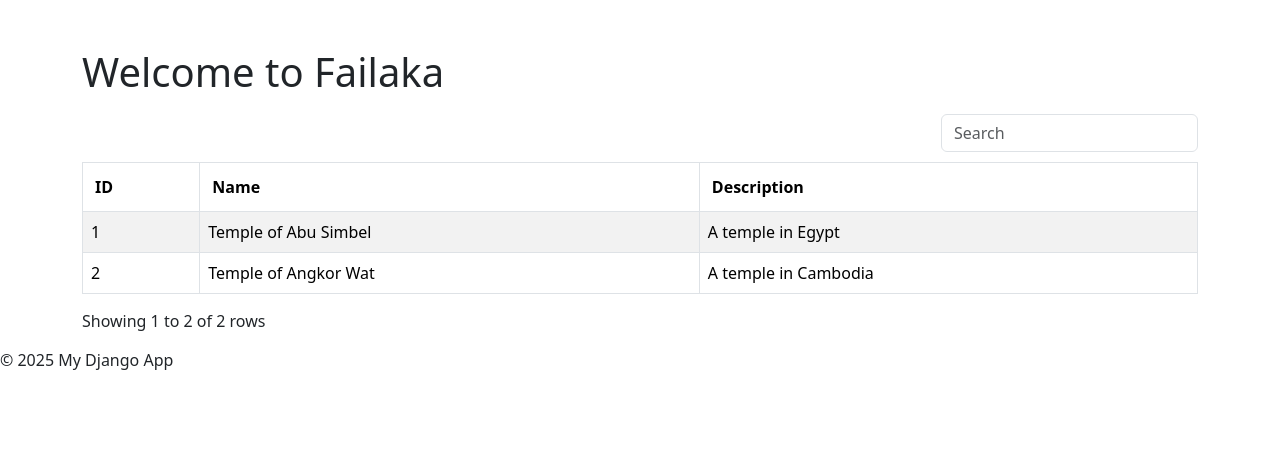
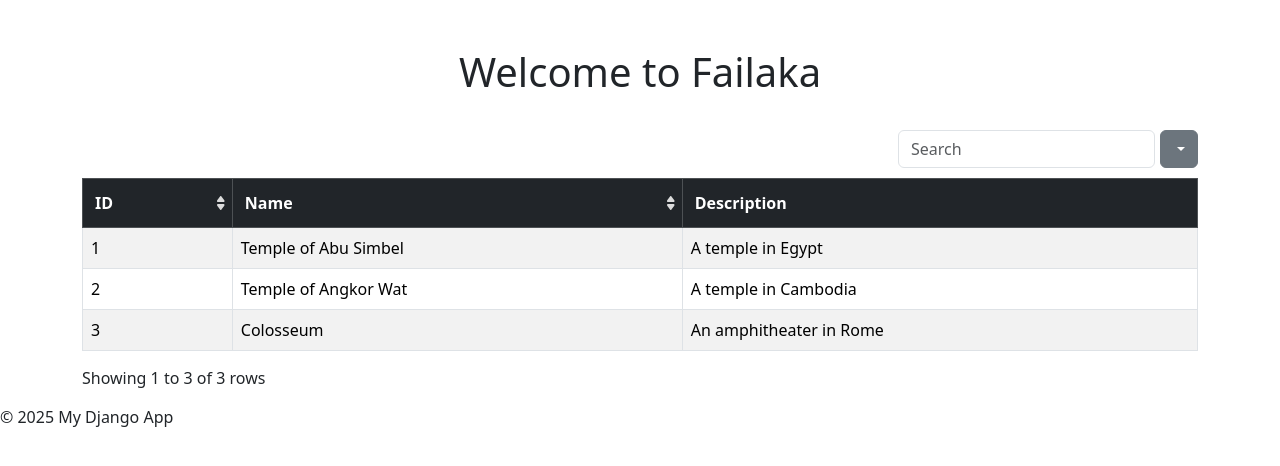
Before and after one commit to DaGuinci/failaka, a Django app: template client/templates/client/home.html in a window 1280 px wide. Shown: the part 104-570 px from the top of the page. Run offline with Django 4.2, Linux system fonts and the light colour scheme; the template is opened without the code that fills it, so the values that code supplies are empty; some libraries are stand-ins or nearby versions.

Commit message:
Refactor home.html layout for improved structure and styling; enhance table features with additional options

```diff
--- a/client/templates/client/home.html
+++ b/client/templates/client/home.html
@@ -4,17 +4,25 @@
 
 {% block content %}
 <div class="container mt-5">
-    <h1>Welcome to Failaka</h1>
+    <div class="row">
+        <div class="col">
+            <h1 class="text-center mb-4">Welcome to Failaka</h1>
+        </div>
+    </div>
+    <div class="row">
+        <div class="col">
             <table
                 id="table"
-        class="table table-striped"
+                class="table table-bordered table-hover table-striped"
                 data-toggle="table"
                 data-search="true"
-        data-pagination="true">
-        <thead>
+                data-pagination="true"
+                data-show-columns="true"
+                data-show-export="true">
+                <thead class="table-dark">
                     <tr>
-                <th data-field="id">ID</th>
-                <th data-field="name">Name</th>
+                        <th data-field="id" data-sortable="true">ID</th>
+                        <th data-field="name" data-sortable="true">Name</th>
                         <th data-field="description">Description</th>
                     </tr>
                 </thead>
@@ -29,7 +37,14 @@
                         <td>Temple of Angkor Wat</td>
                         <td>A temple in Cambodia</td>
                     </tr>
+                    <tr>
+                        <td>3</td>
+                        <td>Colosseum</td>
+                        <td>An amphitheater in Rome</td>
+                    </tr>
                 </tbody>
             </table>
         </div>
+    </div>
+</div>
 {% endblock %}
```
Lines whose indentation alone changed are shown as unchanged.
